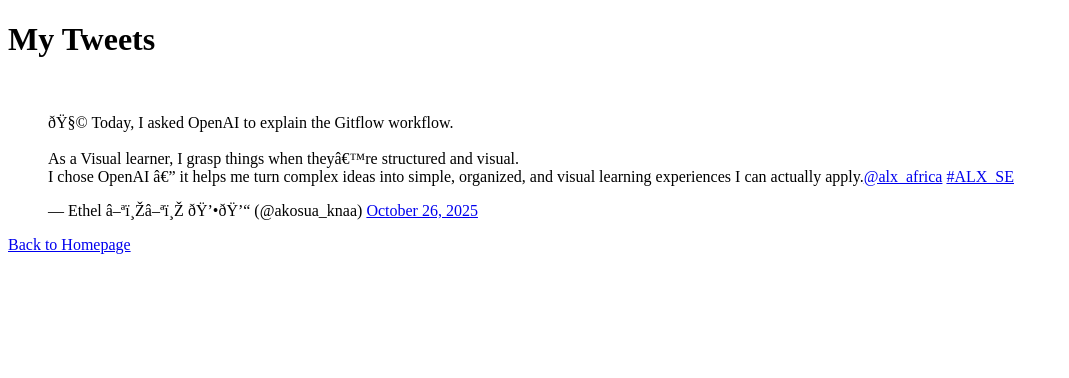
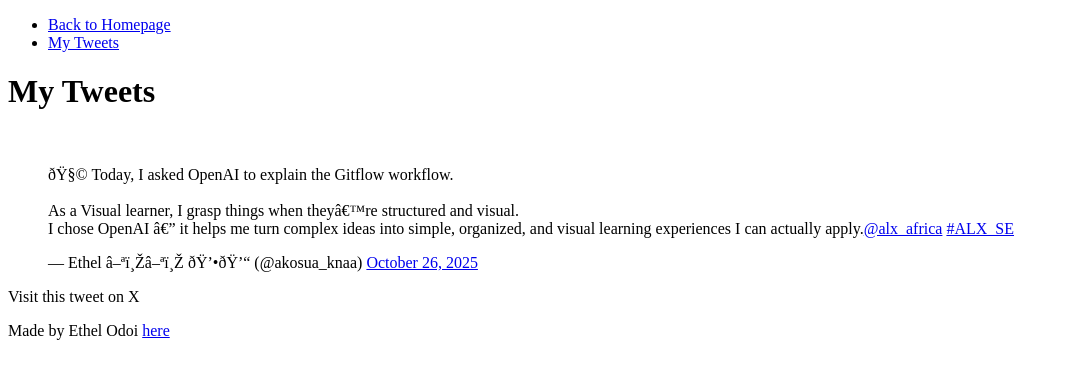
Before and after one commit to eodoi303-spec/My_First_Portfolio, a plain HTML site: page html_basic/tweets.html in a window 1280 px wide. Shown: the whole page, without its empty margins (0-1069 px from the left). Drawn offline with Linux system fonts and the light colour scheme.

Commit message:
add modified tweets.html file

```diff
--- a/html_basic/tweets.html
+++ b/html_basic/tweets.html
@@ -4,19 +4,22 @@
   <title>My Tweets</title>
 </head>
 <body>
-  <h1>My Tweets</h1>
+    <header>
+        <ul>
+            <li> <a href="index.html">Back to Homepage</a></li>
+            <li> <a href="tweets.html">My Tweets</a></li>
+        </ul>
+    </header>
+    <main>
+     <h1>My Tweets</h1>
+     <article>
+       <br><blockquote class="twitter-tweet"><p lang="en" dir="ltr">🧩 Today, I asked OpenAI to explain the Gitflow workflow.<br><br>As a Visual learner, I grasp things when they’re structured and visual. <br> I chose OpenAI — it helps me turn complex ideas into simple, organized, and visual learning experiences I can actually apply.<a href="https://twitter.com/alx_africa?ref_src=twsrc%5Etfw">@alx_africa</a> <a href="https://twitter.com/hashtag/ALX_SE?src=hash&amp;ref_src=twsrc%5Etfw">#ALX_SE</a></p>&mdash; Ethel ▪︎▪︎ 💕💓 (@akosua_knaa) <a href="https://twitter.com/akosua_knaa/status/1982351088604041264?ref_src=twsrc%5Etfw">October 26, 2025</a></blockquote> <script async src="https://platform.twitter.com/widgets.js" charset="utf-8"></script>
+  </article>
+  <aside>
+    <p>Visit this tweet on X</p>
+  </aside>
+  </main>
 
-  <!-- Embedded Tweet -->
-  <!-- <blockquote class="twitter-tweet">
-    <p lang="en" dir="ltr">Just setting up my Twitter. #myfirstTweet</p>&mdash; Jack (@jack)
-    <a href="https://twitter.com/jack/status/20">March 21, 2006</a>
-  </blockquote>
-
-  <script async src="https://platform.twitter.com/widgets.js" charset="utf-8"></script> -->
-
-  <br><blockquote class="twitter-tweet"><p lang="en" dir="ltr">🧩 Today, I asked OpenAI to explain the Gitflow workflow.<br><br>As a Visual learner, I grasp things when they’re structured and visual. <br> I chose OpenAI — it helps me turn complex ideas into simple, organized, and visual learning experiences I can actually apply.<a href="https://twitter.com/alx_africa?ref_src=twsrc%5Etfw">@alx_africa</a> <a href="https://twitter.com/hashtag/ALX_SE?src=hash&amp;ref_src=twsrc%5Etfw">#ALX_SE</a></p>&mdash; Ethel ▪︎▪︎ 💕💓 (@akosua_knaa) <a href="https://twitter.com/akosua_knaa/status/1982351088604041264?ref_src=twsrc%5Etfw">October 26, 2025</a></blockquote> <script async src="https://platform.twitter.com/widgets.js" charset="utf-8"></script>
-
-  <!-- Link back to homepage -->
-  <a href="index.html">Back to Homepage</a>
+  <footer>Made by Ethel Odoi <a href="https://mywebsite" target="_blank">here</a></footer>
 </body>
 </html>
```
